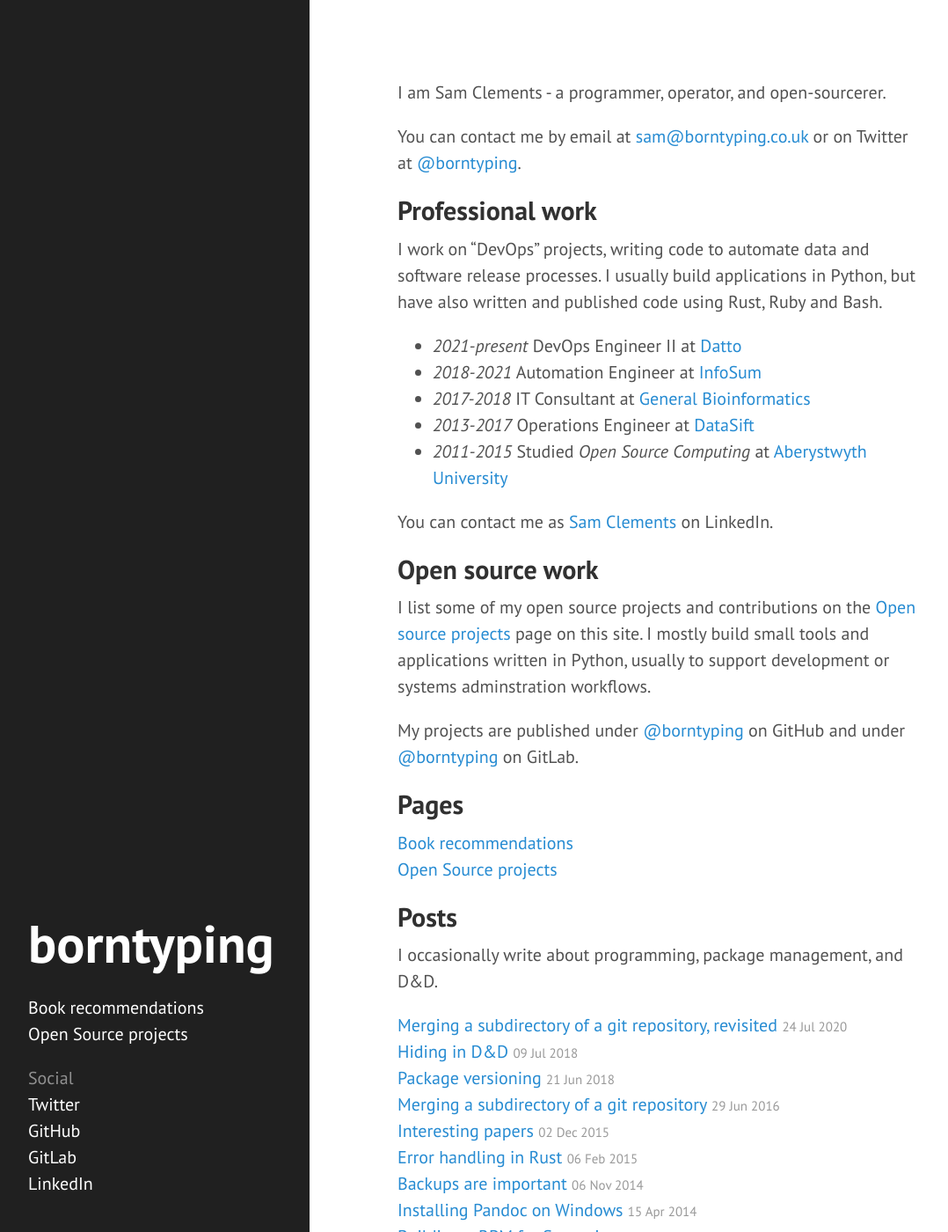
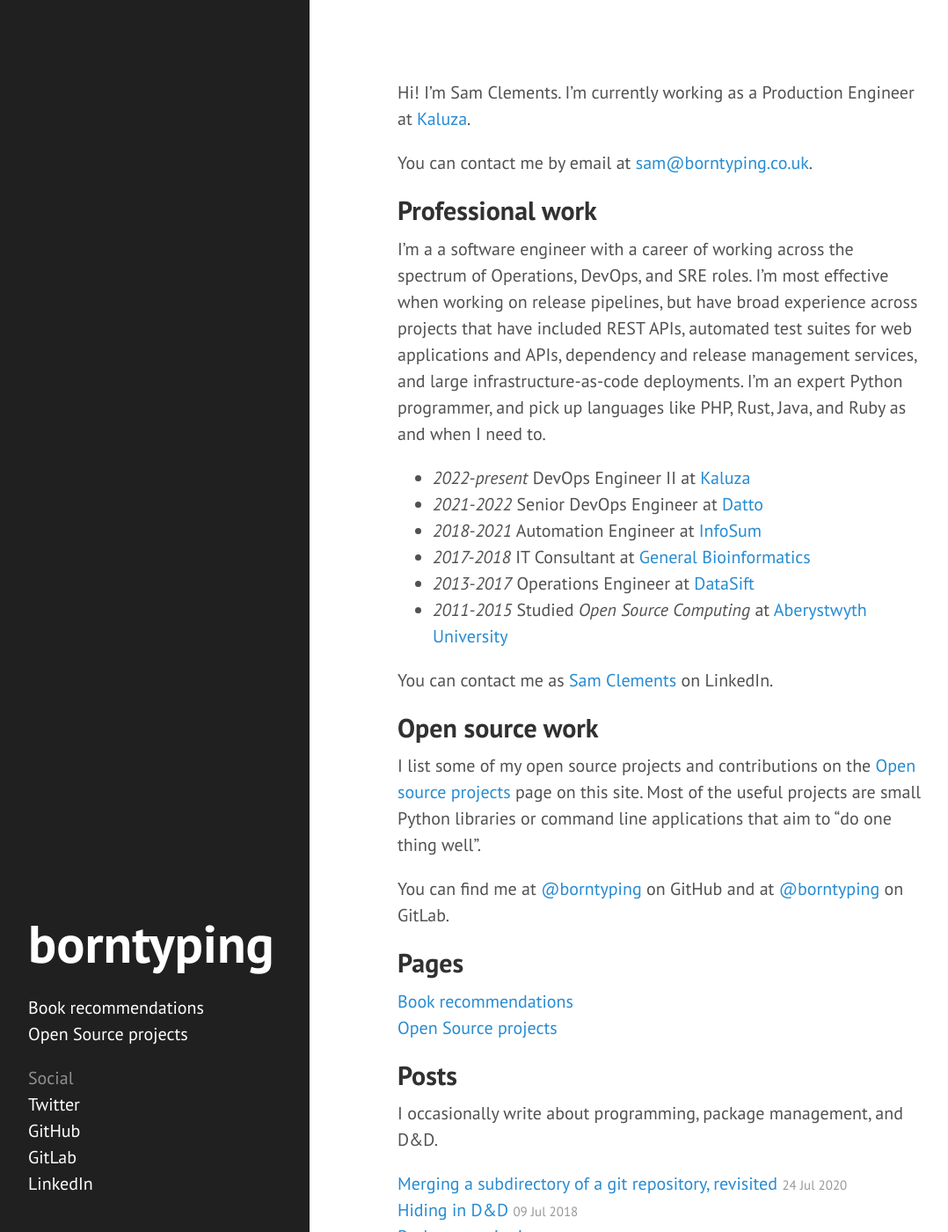
Before and after one commit to borntyping/borntyping.github.io, a Jekyll site: the page built from index.md, in a window 1280 px wide and 1400 px high. Shown: the whole window at 88% size, without its empty margins (8-1086 px from the left). Built offline with Jekyll 4.4.1, drawn with Linux system fonts in a browser that asks for light colours.

Commit message:
Rewrite homepage

```diff
--- a/index.md
+++ b/index.md
@@ -2,29 +2,28 @@
 layout: page
 ---
 
-I am Sam Clements - a programmer, operator, and open-sourcerer.
+Hi! I'm Sam Clements. I'm currently working as a Production Engineer at [Kaluza][kaluza].
 
-You can contact me by email at [sam@borntyping.co.uk][email] or on Twitter at [@borntyping][twitter].
+You can contact me by email at [sam@borntyping.co.uk][email].
 
 ## Professional work
 
-I work on "DevOps" projects, writing code to automate data and software release processes.
-I usually build applications in Python, but have also written and published code using Rust, Ruby and Bash.
+I'm a a software engineer with a career of working across the spectrum of Operations, DevOps, and SRE roles. I'm most effective when working on release pipelines, but have broad experience across projects that have included REST APIs, automated test suites for web applications and APIs, dependency and release management services, and large infrastructure-as-code deployments. I'm an expert Python programmer, and pick up languages like PHP, Rust, Java, and Ruby as and when I need to.
 
-* _2021-present_ DevOps Engineer II at [Datto][dt]
-* _2018-2021_ Automation Engineer at [InfoSum][is]
-* _2017-2018_ IT Consultant at [General Bioinformatics][gb]
-* _2013-2017_ Operations Engineer at [DataSift][ds]
+* _2022-present_ DevOps Engineer II at [Kaluza][kaluza]
+* _2021-2022_ Senior DevOps Engineer at [Datto][datto]
+* _2018-2021_ Automation Engineer at [InfoSum][infosum]
+* _2017-2018_ IT Consultant at [General Bioinformatics][general-bioinformatics]
+* _2013-2017_ Operations Engineer at [DataSift][datasift]
 * _2011-2015_ Studied *Open Source Computing* at [Aberystwyth University][au]
 
 You can contact me as [Sam Clements][linkedin] on LinkedIn.
 
 ## Open source work
 
-I list some of my open source projects and contributions on the [Open source projects]({{ site.baseurl }}/open-source/) page on this site.
-I mostly build small tools and applications written in Python, usually to support development or systems adminstration workflows.
+I list some of my open source projects and contributions on the [Open source projects][open-source] page on this site. Most of the useful projects are small Python libraries or command line applications that aim to "do one thing well".
 
-My projects are published under [@borntyping][github] on GitHub and under [@borntyping][gitlab] on GitLab.
+You can find me at [@borntyping][github] on GitHub and at [@borntyping][gitlab] on GitLab.
 
 ## Pages
 
@@ -52,11 +51,11 @@
 </ul>
 
 [au]: http://www.aber.ac.uk/en/
-[dm]: https://en.wikipedia.org/wiki/Dungeon_Master
-[ds]: http://datasift.com/
-[gb]: https://www.generalbioinformatics.com/
-[is]: https://www.infosum.com/
-[dt]: https://www.datto.com/
+[datasift]: http://datasift.com/
+[general-bioinformatics]: https://www.generalbioinformatics.com/
+[infosum]: https://www.infosum.com/
+[datto]: https://www.datto.com/
+[kaluza]: https://www.kaluza.com/
 
 [github]: https://github.com/borntyping/
 [github-sandbox]: https://github.com/borntyping-sandbox/
```
Also changed, not shown: other parts of index.md (+2 -0 lines).
